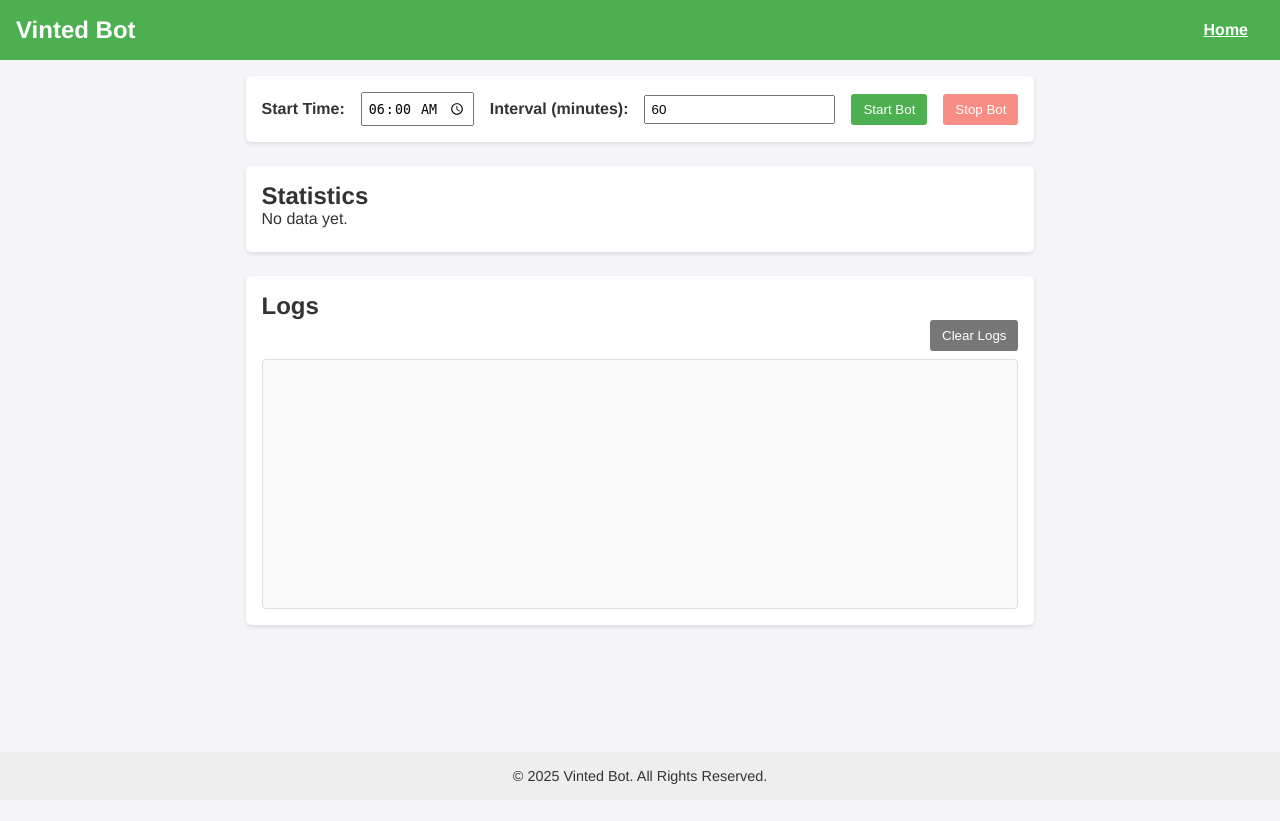
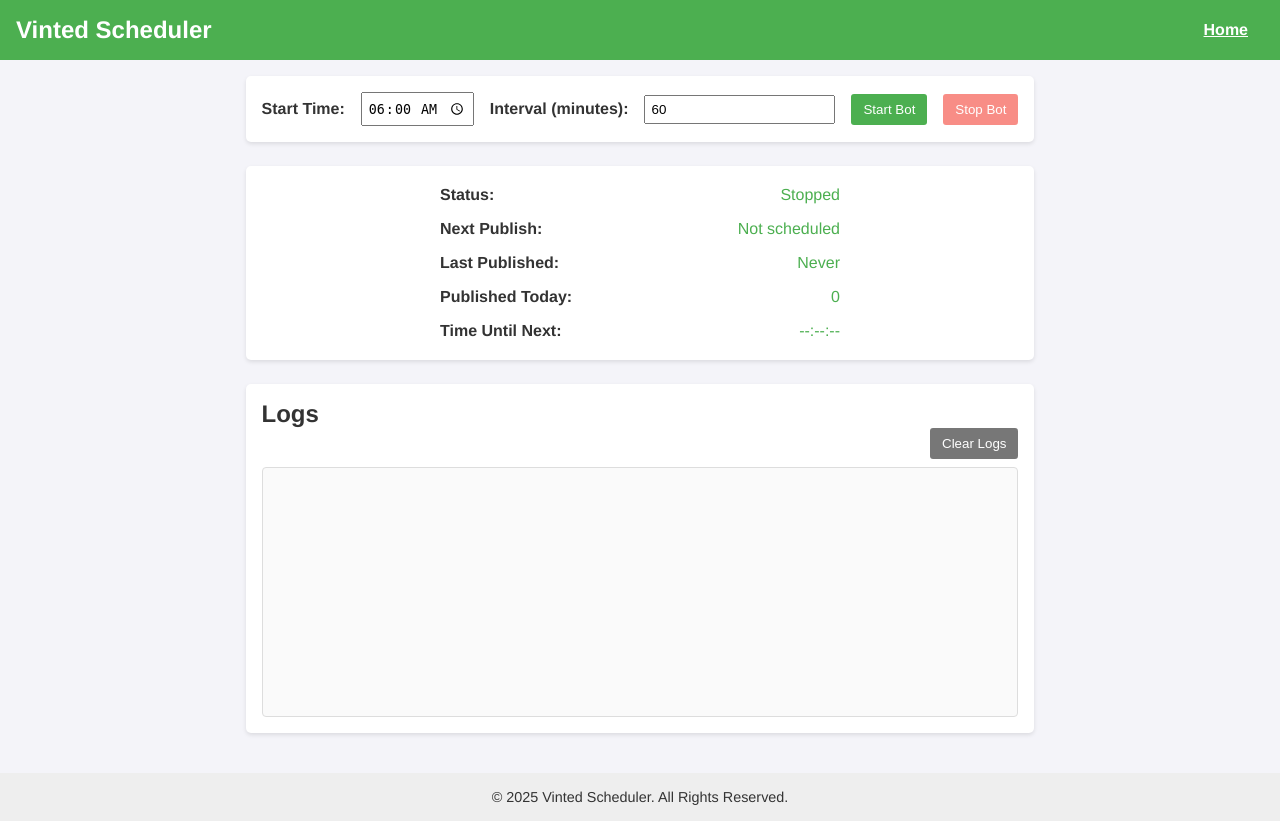
Before and after one commit to lonestarcode/vinted-scheduler, a Flask app: page / in a window 1280 px wide. Before the commit the page ends 784 px from the top, so only its background shows below. Run offline with Flask 2, Linux system fonts and the light colour scheme.

Commit message:
Update Interface

```diff
--- a/static/app.js
+++ b/static/app.js
@@ -131,11 +131,28 @@ function appendLog(line, isError) {
 // Render stats
 function renderStats(stats) {
   statsDiv.innerHTML = `
-    <p><strong>Total Attempts:</strong> ${stats.total_attempts}</p>
-    <p><strong>Successful:</strong> ${stats.successful_publishes}</p>
-    <p><strong>Failed:</strong> ${stats.failed_publishes}</p>
-    <p><strong>Success Rate:</strong> ${stats.success_rate.toFixed(1)}%</p>
-    <p><strong>Running Time:</strong> ${stats.running_time}</p>
+    <div class="metric">
+      <div class="metric-row">
+        <span class="metric-label">Status:</span>
+        <span class="metric-value ${stats.status.toLowerCase()}">${stats.status}</span>
+      </div>
+      <div class="metric-row">
+        <span class="metric-label">Next Publish:</span>
+        <span class="metric-value">${stats.next_publish}</span>
+      </div>
+      <div class="metric-row">
+        <span class="metric-label">Last Published:</span>
+        <span class="metric-value">${stats.last_published}</span>
+      </div>
+      <div class="metric-row">
+        <span class="metric-label">Published Today:</span>
+        <span class="metric-value">${stats.published_today}</span>
+      </div>
+      <div class="metric-row">
+        <span class="metric-label">Time Until Next:</span>
+        <span class="metric-value">${stats.time_until_next}</span>
+      </div>
+    </div>
   `;
 }
 
--- a/static/styles.css
+++ b/static/styles.css
@@ -129,8 +129,48 @@
   }
 
   /* Stats Panel */
-  .stats-panel p {
-    margin-bottom: 0.5rem;
+  .stats-panel {
+    display: flex;
+    justify-content: center;
+  }
+
+  #stats {
+    width: 100%;
+    max-width: 400px;
+  }
+
+  .metric {
+    display: flex;
+    flex-direction: column;
+    gap: 0.5rem;
+  }
+
+  .metric-row {
+    display: flex;
+    justify-content: space-between;
+    align-items: center;
+    padding: 0.25rem 0;
+  }
+
+  .metric-label {
+    font-weight: bold;
+    color: #333;
+  }
+
+  .metric-value {
+    color: #4CAF50;
+  }
+
+  .metric-value.running {
+    color: #4CAF50;  /* green */
+  }
+
+  .metric-value.stopped {
+    color: #f44336;  /* red */
+  }
+
+  .metric-value.scheduled {
+    color: #2196F3;  /* blue */
   }
 
   /* Logs Panel */
--- a/templates/index.html
+++ b/templates/index.html
@@ -2,12 +2,12 @@
 <html lang="en">
 <head>
   <meta charset="UTF-8" />
-  <title>Vinted Bot Control Panel</title>
+  <title>Vinted Scheduler Control Panel</title>
   <link rel="stylesheet" href="/static/styles.css" />
 </head>
 <body>
   <header class="navbar">
-    <h1>Vinted Bot</h1>
+    <h1>Vinted Scheduler</h1>
     <nav class="nav-links">
       <a href="#" class="active">Home</a>
       <!-- Add more links if needed -->
@@ -31,10 +31,29 @@
 
     <!-- Stats Panel -->
     <section class="panel stats-panel">
-      <h2>Statistics</h2>
       <div id="stats">
-        <!-- Updated by app.js -->
-        <p>No data yet.</p>
+        <div class="metric">
+          <div class="metric-row">
+            <span class="metric-label">Status:</span>
+            <span class="metric-value">Stopped</span>
+          </div>
+          <div class="metric-row">
+            <span class="metric-label">Next Publish:</span>
+            <span class="metric-value">Not scheduled</span>
+          </div>
+          <div class="metric-row">
+            <span class="metric-label">Last Published:</span>
+            <span class="metric-value">Never</span>
+          </div>
+          <div class="metric-row">
+            <span class="metric-label">Published Today:</span>
+            <span class="metric-value">0</span>
+          </div>
+          <div class="metric-row">
+            <span class="metric-label">Time Until Next:</span>
+            <span class="metric-value">--:--:--</span>
+          </div>
+        </div>
       </div>
     </section>
 
@@ -51,7 +70,7 @@
   </main>
 
   <footer>
-    <p>&copy; 2025 Vinted Bot. All Rights Reserved.</p>
+    <p>&copy; 2025 Vinted Scheduler. All Rights Reserved.</p>
   </footer>
 
   <script src="/static/app.js"></script>
```
Also changed, not shown: scripts/main.py (+26 -14 lines).
